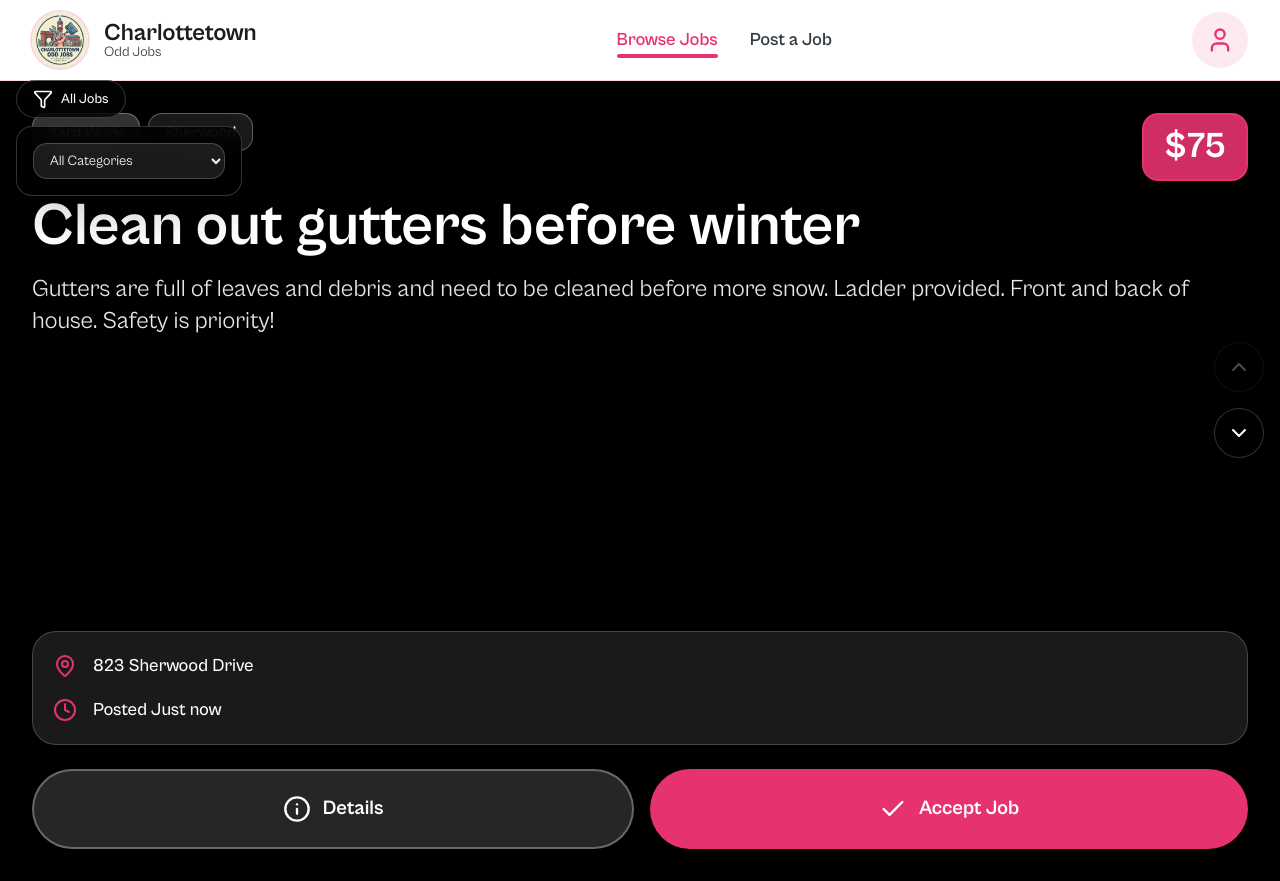
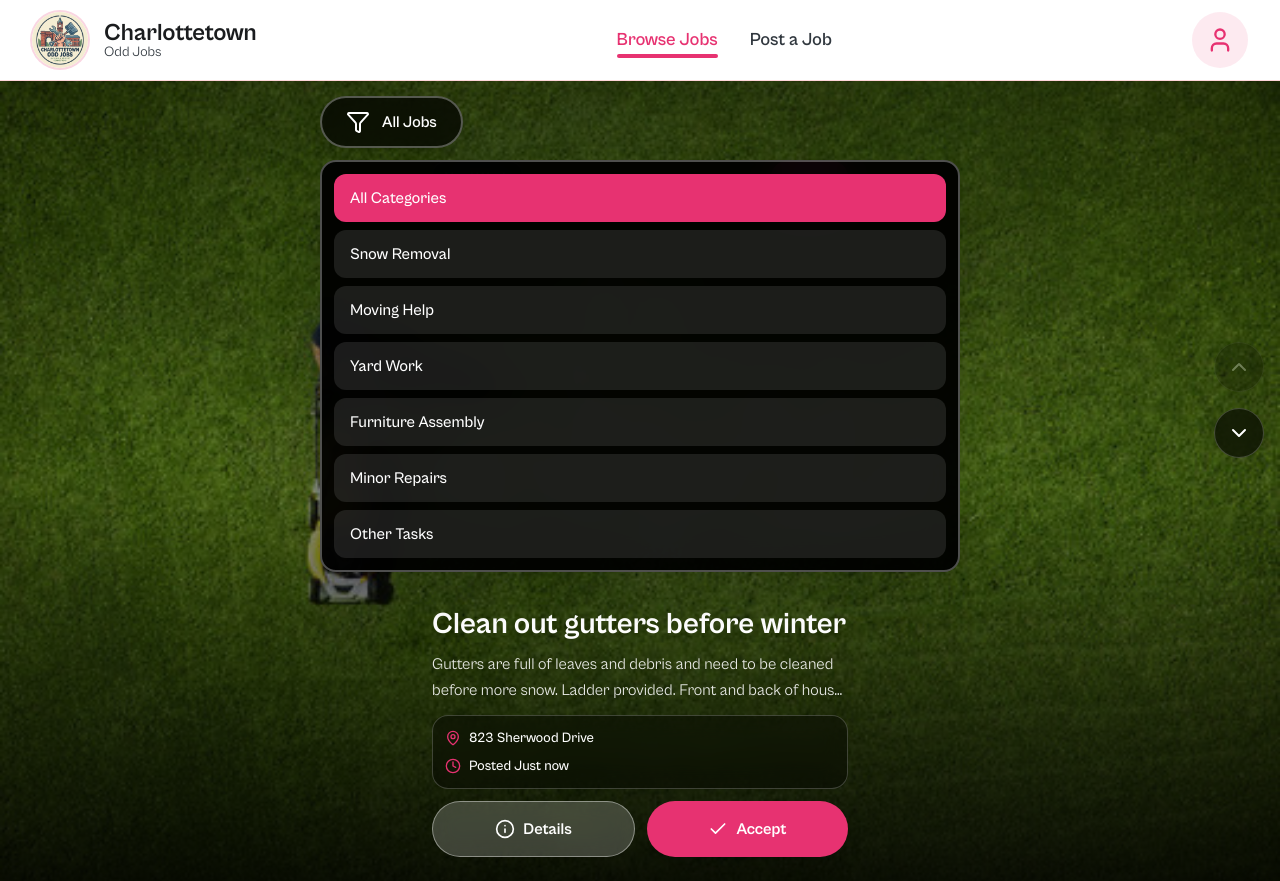
Before and after one commit to Bram-cat/elderly_pei_app, a Next.js app: page / in a window 1280 px wide. Both pictures are taken after a click on the button "All Jobs". Built offline with nearby package versions, Linux system fonts and the light colour scheme.

Commit message:
ui card changes & youtube shorts style

```diff
--- a/app/page.tsx
+++ b/app/page.tsx
@@ -2,7 +2,6 @@
 
 import { useEffect, useState, useRef, useCallback } from "react";
 import { Job } from "@/lib/types";
-import { Select } from "@/components/ui/select";
 import { JOB_CATEGORIES } from "@/lib/constants";
 import { Filter, ChevronDown, ChevronUp, RotateCcw } from "lucide-react";
 import JobShortCard from "@/components/JobShortCard";
@@ -118,36 +117,52 @@ export default function Home() {
 
   return (
     <div className="h-screen overflow-hidden bg-black">
-      {/* Filter Button - Top Left */}
-      <div className="fixed top-20 left-4 z-50">
+      {/* Filter Button - Top Center */}
+      <div className="fixed top-24 left-1/2 -translate-x-1/2 z-50">
         <button
           onClick={() => setShowFilters(!showFilters)}
-          className="flex items-center gap-2 px-4 py-2 rounded-full bg-black/60 hover:bg-black/80 text-white backdrop-blur-md transition-all duration-200 border border-white/20"
+          className="flex items-center gap-3 px-6 py-3 rounded-full bg-black/70 hover:bg-black/90 text-white backdrop-blur-md transition-all duration-200 border-2 border-white/30 shadow-lg"
         >
-          <Filter className="h-5 w-5" />
-          <span className="text-sm font-medium">
+          <Filter className="h-6 w-6" />
+          <span className="text-base font-semibold">
             {categoryFilter === "all" ? "All Jobs" : JOB_CATEGORIES[categoryFilter as keyof typeof JOB_CATEGORIES]?.label}
           </span>
         </button>
 
         {/* Filter Dropdown */}
         {showFilters && (
-          <div className="mt-2 p-4 bg-black/90 backdrop-blur-lg border border-white/20 rounded-2xl shadow-2xl animate-in fade-in slide-in-from-top-2 duration-200">
-            <Select
-              value={categoryFilter}
-              onChange={(e) => {
-                setCategoryFilter(e.target.value);
-                setShowFilters(false);
-              }}
-              className="w-48 bg-white/10 text-white border-white/20"
-            >
-              <option value="all">All Categories</option>
+          <div className="mt-3 p-3 bg-black/95 backdrop-blur-lg border-2 border-white/30 rounded-2xl shadow-2xl animate-in fade-in slide-in-from-top-2 duration-200">
+            <div className="space-y-2">
+              <button
+                onClick={() => {
+                  setCategoryFilter("all");
+                  setShowFilters(false);
+                }}
+                className={`w-full text-left px-4 py-3 rounded-xl text-base font-medium transition-all duration-200 ${
+                  categoryFilter === "all"
+                    ? "bg-primary text-white"
+                    : "bg-white/10 text-white hover:bg-white/20"
+                }`}
+              >
+                All Categories
+              </button>
               {Object.entries(JOB_CATEGORIES).map(([key, info]) => (
-                <option key={key} value={key}>
+                <button
+                  key={key}
+                  onClick={() => {
+                    setCategoryFilter(key);
+                    setShowFilters(false);
+                  }}
+                  className={`w-full text-left px-4 py-3 rounded-xl text-base font-medium transition-all duration-200 ${
+                    categoryFilter === key
+                      ? "bg-primary text-white"
+                      : "bg-white/10 text-white hover:bg-white/20"
+                  }`}
+                >
                   {info.label}
-                </option>
+                </button>
               ))}
-            </Select>
+            </div>
           </div>
         )}
       </div>
--- a/components/JobShortCard.tsx
+++ b/components/JobShortCard.tsx
@@ -8,11 +8,21 @@ import { formatCurrency, formatRelativeDate } from "@/lib/utils";
 import { MapPin, Clock, X, Check, Info } from "lucide-react";
 import Link from "next/link";
 import { useRouter } from "next/navigation";
+import Image from "next/image";
 
 interface JobShortCardProps {
   job: Job;
   isActive: boolean;
 }
+
+// Map job categories to images
+const categoryImages: Record<string, string> = {
+  'snow-removal': '/snow.jpg',
+  'moving': '/furniture assembly.1.jpg',
+  'yard-work': '/yardwork.jpg',
+  'assembly': '/furniture assembly.webp',
+  'repair': '/furniture assembly.1.jpg',
+};
 
 export default function JobShortCard({ job, isActive }: JobShortCardProps) {
   const router = useRouter();
@@ -23,13 +33,13 @@ export default function JobShortCard({ job, isActive }: JobShortCardProps) {
   const [workerEmail, setWorkerEmail] = useState("");
 
   const categoryInfo = getCategoryInfo(job.category);
+  const backgroundImage = categoryImages[job.category] || '/snow.jpg';
 
   const handleAccept = async (e: React.FormEvent) => {
     e.preventDefault();
     setIsAccepting(true);
 
     try {
-      // Create worker profile
       const workerProfile = {
         name: workerName,
         type: 'youth' as const,
@@ -49,7 +59,6 @@ export default function JobShortCard({ job, isActive }: JobShortCardProps) {
         throw new Error('Failed to create worker profile');
       }
 
-      // Update job status to accepted
       const jobResponse = await fetch(`/api/jobs/${job.id}`, {
         method: 'PATCH',
         headers: { 'Content-Type': 'application/json' },
@@ -75,129 +84,125 @@ export default function JobShortCard({ job, isActive }: JobShortCardProps) {
   };
 
   return (
-    <div className="h-full w-full relative bg-black overflow-hidden">
-      {/* Background gradient */}
-      <div className="absolute inset-0 bg-gradient-to-b from-black via-transparent to-black/80 z-0" />
+    <div className="h-full w-full relative bg-black overflow-hidden flex items-center justify-center">
+      {/* Background Image */}
+      <div className="absolute inset-0">
+        <Image
+          src={backgroundImage}
+          alt={job.title}
+          fill
+          className="object-cover"
+          priority={isActive}
+        />
+        {/* Dark overlay */}
+        <div className="absolute inset-0 bg-gradient-to-b from-black/60 via-black/40 to-black/90" />
+      </div>
 
-      {/* Content */}
-      <div className="relative z-10 h-full flex flex-col justify-between p-6 md:p-8">
-        {/* Top Section - Job Info */}
-        <div className="space-y-4">
-          <div className="flex items-start justify-between gap-4">
-            <div className="flex flex-wrap gap-2">
-              <Badge variant="secondary" className="text-base px-4 py-1.5 bg-white/20 text-white border-white/30">
+      {/* Content - Centered YouTube Shorts Style */}
+      <div className="relative z-10 w-full max-w-md mx-auto h-full flex flex-col justify-end p-4 pb-6">
+        {/* Top Info - Badges */}
+        <div className="absolute top-20 left-4 right-4 flex items-start justify-between gap-2 z-20">
+          <Badge variant="secondary" className="text-sm px-3 py-1.5 bg-black/60 text-white border-white/30 backdrop-blur-md">
             {categoryInfo.label}
           </Badge>
-              <Badge variant="outline" className="text-base px-4 py-1.5 bg-white/10 text-white border-white/30">
-                {job.location.neighborhood}
-              </Badge>
-            </div>
-            <div className="text-right bg-primary/90 backdrop-blur-sm rounded-2xl px-5 py-3 border-2 border-primary">
-              <div className="text-4xl font-bold text-white">
+          <div className="bg-primary/95 backdrop-blur-sm rounded-2xl px-4 py-2 border-2 border-primary shadow-lg">
+            <div className="text-2xl font-bold text-white">
               {formatCurrency(job.pay)}
             </div>
           </div>
         </div>
 
-          <h2 className="text-5xl md:text-6xl font-bold leading-tight text-white">
+        {/* Main Content - Bottom */}
+        <div className="space-y-3">
+          {/* Title & Description */}
+          <div className="space-y-2">
+            <h2 className="text-3xl font-bold leading-tight text-white drop-shadow-lg">
               {job.title}
             </h2>
-
-          <p className="text-xl md:text-2xl text-gray-200 leading-relaxed line-clamp-4">
+            <p className="text-base text-white/90 leading-relaxed line-clamp-2 drop-shadow-md">
               {job.description}
             </p>
           </div>
 
-        {/* Bottom Section - Details & Actions */}
-        <div className="space-y-6">
-          {/* Job Details */}
-          <div className="bg-white/10 backdrop-blur-md rounded-3xl p-5 space-y-4 border border-white/20">
-            <div className="flex items-center gap-4">
-              <MapPin className="h-6 w-6 text-primary flex-shrink-0" />
-              <span className="text-lg font-medium text-white">{job.location.address}</span>
+          {/* Location & Time */}
+          <div className="bg-black/40 backdrop-blur-md rounded-2xl p-3 space-y-2 border border-white/20">
+            <div className="flex items-center gap-2">
+              <MapPin className="h-4 w-4 text-primary flex-shrink-0" />
+              <span className="text-sm font-medium text-white truncate">{job.location.address}</span>
             </div>
-            <div className="flex items-center gap-4">
-              <Clock className="h-6 w-6 text-primary flex-shrink-0" />
-              <span className="text-lg font-medium text-white">Posted {formatRelativeDate(job.postedAt)}</span>
+            <div className="flex items-center gap-2">
+              <Clock className="h-4 w-4 text-primary flex-shrink-0" />
+              <span className="text-sm font-medium text-white">Posted {formatRelativeDate(job.postedAt)}</span>
             </div>
           </div>
 
           {/* Accept Form */}
           {showAcceptForm ? (
-            <form onSubmit={handleAccept} className="bg-white/15 backdrop-blur-lg rounded-3xl p-6 space-y-4 border border-white/30 animate-in fade-in slide-in-from-bottom-4 duration-300">
-              <h3 className="text-2xl font-bold text-white mb-4">Your Information</h3>
+            <form onSubmit={handleAccept} className="bg-black/60 backdrop-blur-lg rounded-2xl p-4 space-y-3 border border-white/30 animate-in fade-in slide-in-from-bottom-4 duration-300">
+              <h3 className="text-lg font-bold text-white">Your Information</h3>
 
-              <div>
-                <label className="text-white text-lg font-medium mb-2 block">Your Name *</label>
               <input
                 type="text"
                 value={workerName}
                 onChange={(e) => setWorkerName(e.target.value)}
                 required
-                  className="w-full px-5 py-4 rounded-2xl bg-white/20 border-2 border-white/30 text-white placeholder-white/50 text-lg focus:outline-none focus:border-primary"
-                  placeholder="John Doe"
+                className="w-full px-4 py-3 rounded-xl bg-white/20 border border-white/30 text-white placeholder-white/50 text-sm focus:outline-none focus:border-primary"
+                placeholder="Your Name *"
               />
-              </div>
 
-              <div>
-                <label className="text-white text-lg font-medium mb-2 block">Your Phone *</label>
               <input
                 type="tel"
                 value={workerPhone}
                 onChange={(e) => setWorkerPhone(e.target.value)}
                 required
-                  className="w-full px-5 py-4 rounded-2xl bg-white/20 border-2 border-white/30 text-white placeholder-white/50 text-lg focus:outline-none focus:border-primary"
-                  placeholder="(902) 555-1234"
+                className="w-full px-4 py-3 rounded-xl bg-white/20 border border-white/30 text-white placeholder-white/50 text-sm focus:outline-none focus:border-primary"
+                placeholder="Your Phone *"
               />
-              </div>
 
-              <div>
-                <label className="text-white text-lg font-medium mb-2 block">Your Email (Optional)</label>
               <input
                 type="email"
                 value={workerEmail}
                 onChange={(e) => setWorkerEmail(e.target.value)}
-                  className="w-full px-5 py-4 rounded-2xl bg-white/20 border-2 border-white/30 text-white placeholder-white/50 text-lg focus:outline-none focus:border-primary"
-                  placeholder="your.email@example.com"
+                className="w-full px-4 py-3 rounded-xl bg-white/20 border border-white/30 text-white placeholder-white/50 text-sm focus:outline-none focus:border-primary"
+                placeholder="Email (Optional)"
               />
-              </div>
 
-              <div className="flex gap-4 pt-2">
+              <div className="flex gap-2">
                 <button
                   type="button"
                   onClick={() => setShowAcceptForm(false)}
                   disabled={isAccepting}
-                  className="flex-1 h-16 rounded-full bg-white/20 hover:bg-white/30 text-white border-2 border-white/40 shadow-lg flex items-center justify-center gap-3 font-bold text-xl transition-all duration-200 hover:scale-105 active:scale-95 disabled:opacity-50"
+                  className="flex-1 h-12 rounded-full bg-white/20 hover:bg-white/30 text-white border border-white/40 flex items-center justify-center gap-2 font-semibold text-sm transition-all duration-200 disabled:opacity-50"
                 >
-                  <X className="h-6 w-6" />
+                  <X className="h-4 w-4" />
                   Cancel
                 </button>
                 <button
                   type="submit"
                   disabled={isAccepting}
-                  className="flex-1 h-16 rounded-full bg-green-500 hover:bg-green-600 text-white shadow-lg flex items-center justify-center gap-3 font-bold text-xl transition-all duration-200 hover:scale-105 active:scale-95 disabled:opacity-50"
+                  className="flex-1 h-12 rounded-full bg-green-500 hover:bg-green-600 text-white flex items-center justify-center gap-2 font-semibold text-sm transition-all duration-200 disabled:opacity-50"
                 >
-                  <Check className="h-6 w-6" />
+                  <Check className="h-4 w-4" />
                   {isAccepting ? 'Accepting...' : 'Confirm'}
                 </button>
               </div>
             </form>
           ) : (
             /* Action Buttons */
-            <div className="flex gap-4">
+            <div className="flex gap-3">
               <Link
                 href={`/job/${job.id}`}
-                className="flex-1 h-20 rounded-full bg-white/15 hover:bg-white/25 text-white border-2 border-white/30 backdrop-blur-md shadow-lg flex items-center justify-center gap-3 font-bold text-xl transition-all duration-200 hover:scale-105 active:scale-95"
+                className="flex-1 h-14 rounded-full bg-white/20 hover:bg-white/30 text-white border border-white/40 backdrop-blur-md flex items-center justify-center gap-2 font-bold text-base transition-all duration-200 hover:scale-105 active:scale-95"
               >
-                <Info className="h-7 w-7" />
+                <Info className="h-5 w-5" />
                 Details
               </Link>
               <button
                 onClick={() => setShowAcceptForm(true)}
-                className="flex-1 h-20 rounded-full bg-primary hover:bg-primary/90 text-white shadow-2xl flex items-center justify-center gap-3 font-bold text-xl transition-all duration-200 hover:scale-105 active:scale-95"
+                className="flex-1 h-14 rounded-full bg-primary hover:bg-primary/90 text-white shadow-xl flex items-center justify-center gap-2 font-bold text-base transition-all duration-200 hover:scale-105 active:scale-95"
               >
-                <Check className="h-7 w-7" />
-                Accept Job
+                <Check className="h-5 w-5" />
+                Accept
               </button>
             </div>
           )}
```
Lines whose indentation alone changed are shown as unchanged.
